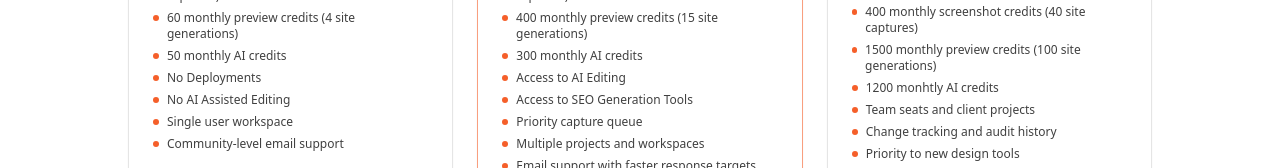
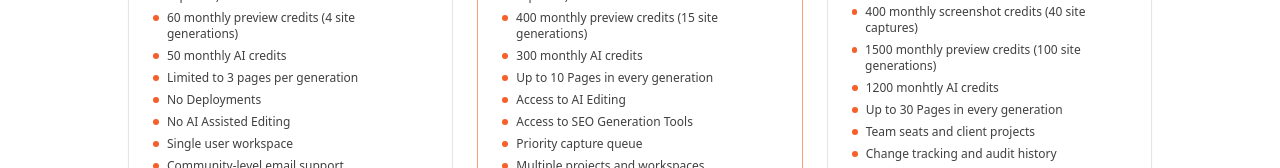
Before and after one commit to NolanDon/kloner, a Next.js app: page /price in a window 1280 px wide. Shown: the part 523-691 px from the top of the page. Built offline with nearby package versions, Linux system fonts and the light colour scheme; no server answers.

Commit message:
add additional

```diff
--- a/app/price/page.tsx
+++ b/app/price/page.tsx
@@ -45,6 +45,7 @@ const tiers = [
             "30 monthly screenshot credits (3 site captures)",
             "60 monthly preview credits (4 site generations)",
             "50 monthly AI credits",
+            "Limited to 3 pages per generation",
             "No Deployments",
             "No AI Assisted Editing",
             "Single user workspace",
@@ -63,6 +64,7 @@ const tiers = [
             "100 monthly screenshot credits (10 site captures)",
             "400 monthly preview credits (15 site generations)",
             "300 monthly AI credits",
+            "Up to 10 Pages in every generation",
             "Access to AI Editing",
             "Access to SEO Generation Tools",
             "Priority capture queue",
@@ -82,6 +84,7 @@ const tiers = [
             "400 monthly screenshot credits (40 site captures)",
             "1500 monthly preview credits (100 site generations)",
             "1200 monhtly AI credits",
+            "Up to 30 Pages in every generation",
             "Team seats and client projects",
             "Change tracking and audit history",
             "Priority to new design tools",
```
